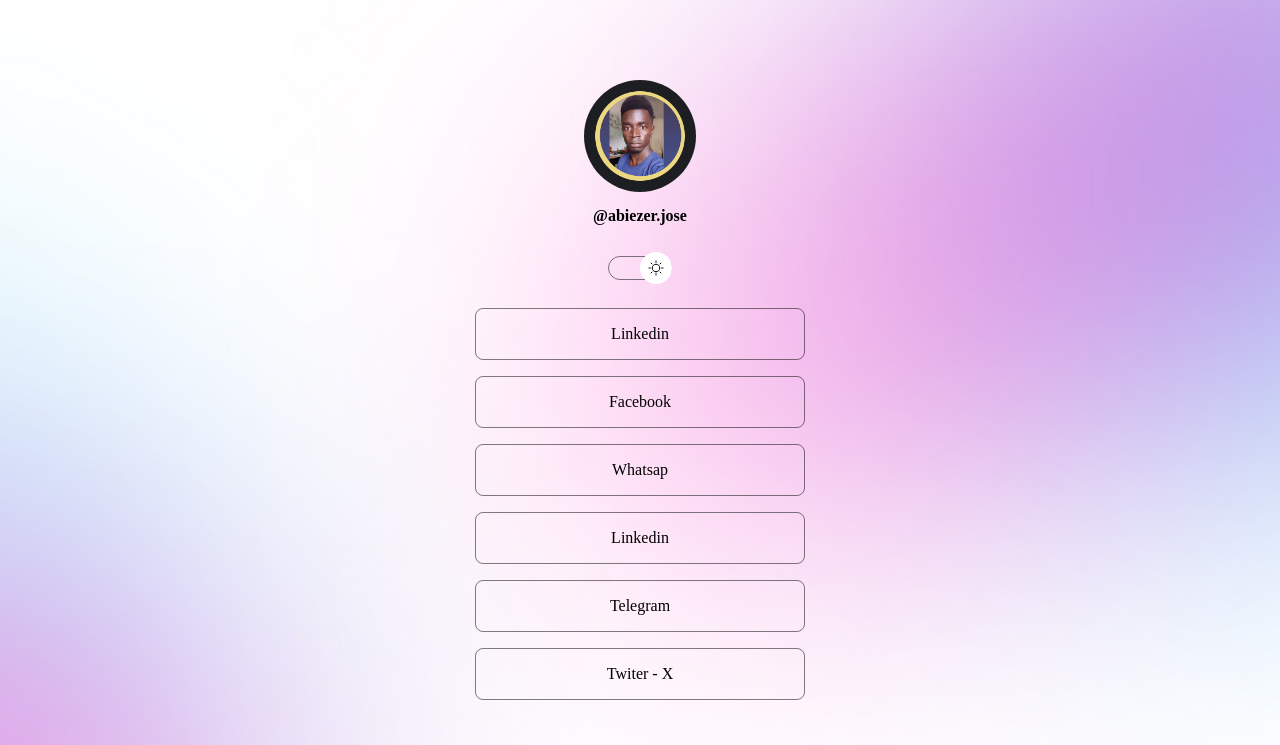
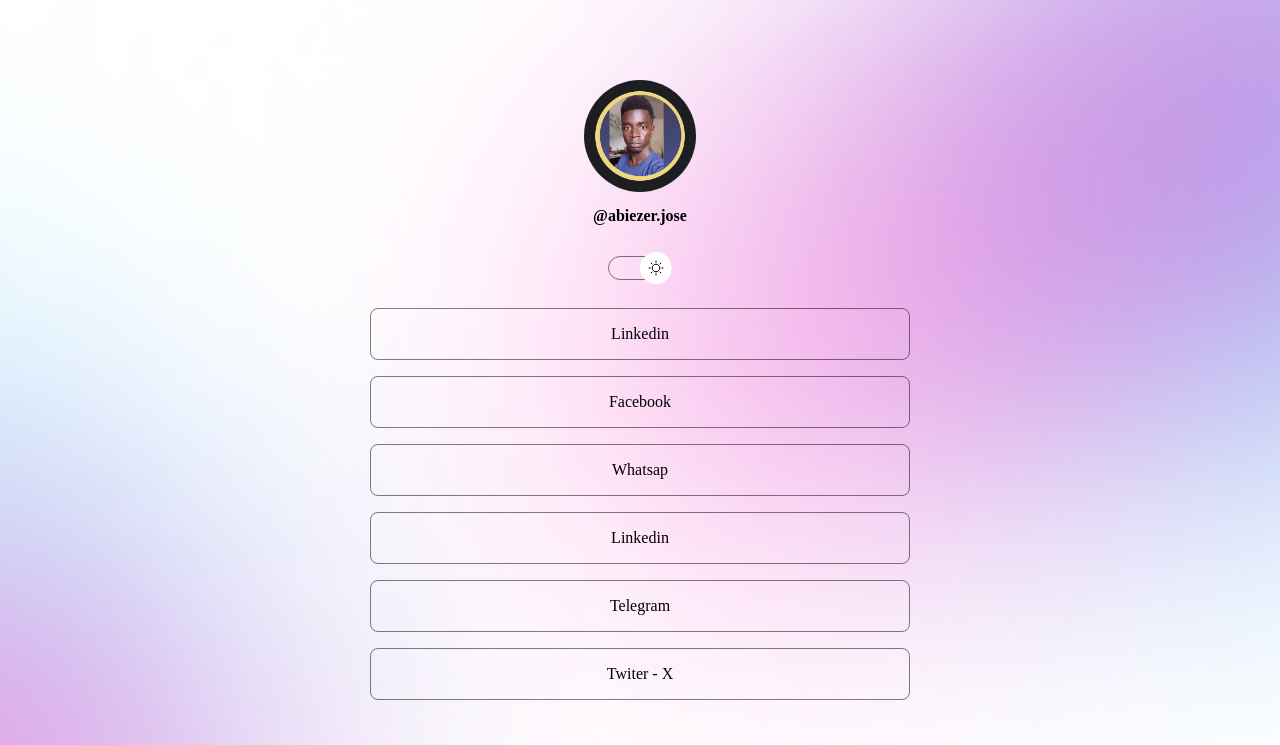
Before and after one commit to AbiezerSidonioJoseOdanacaJunior/ProjetoRockseat, a plain HTML site: page index.html in a window 1280 px wide. Shown: the top 745 px of the page. Drawn offline with nearby package versions, Linux system fonts and the light colour scheme.

Commit message:
adjust max widht

```diff
--- a/style.css
+++ b/style.css
@@ -36,7 +36,7 @@ body {
 
 #container {
   width: 100%;
-  max-width: 378px;
+  max-width: 588px;
   margin: 56px auto 0px;
   padding: 0 24px;
 }
```
